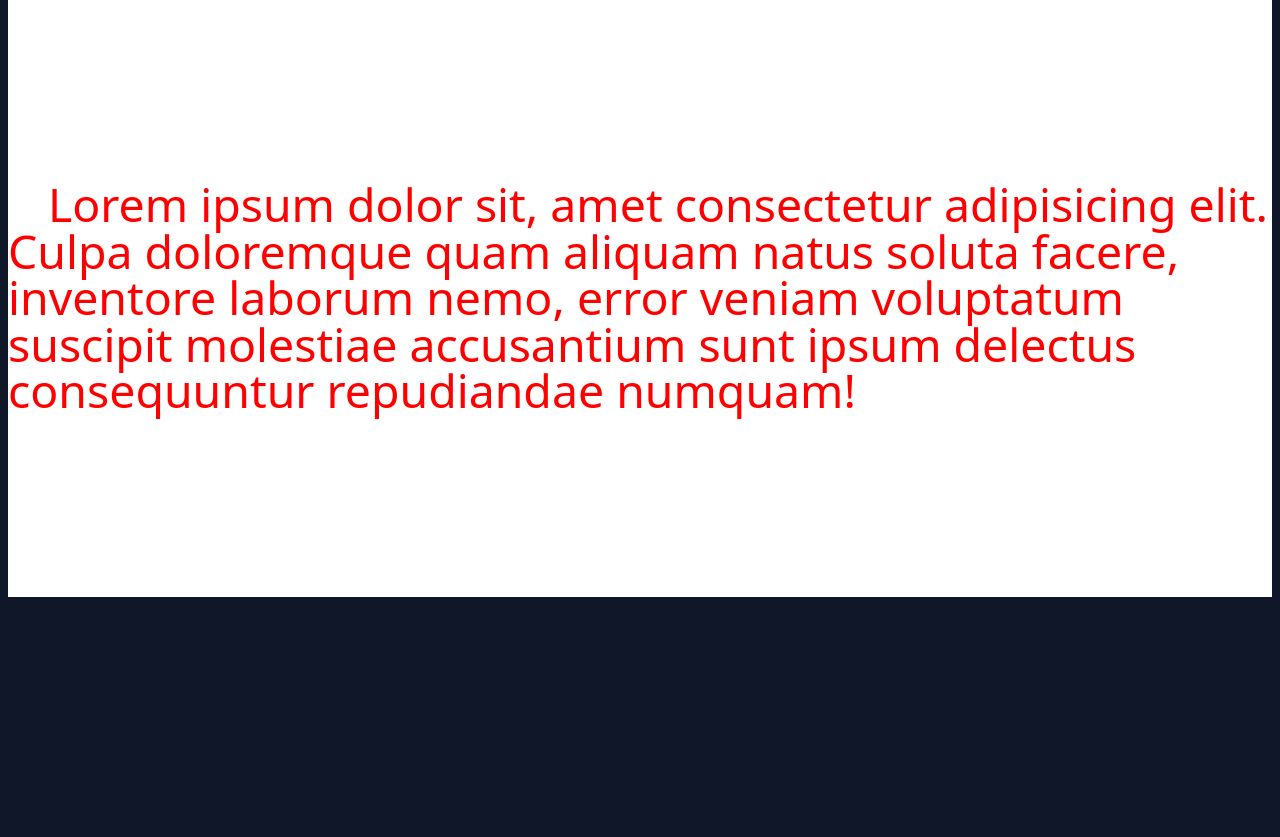
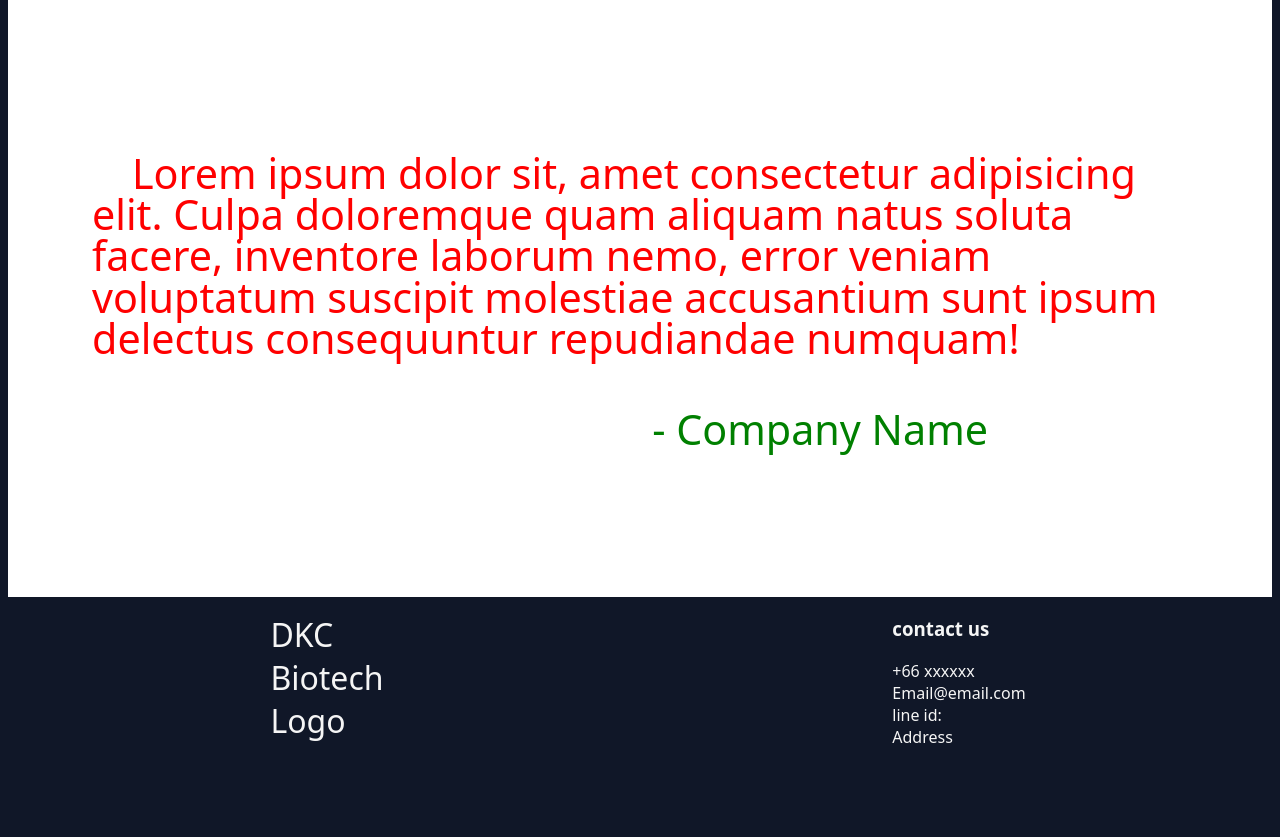
Before and after one commit to ck-js/DKC-Biotech-test, a plain HTML site: page index.html in a window 1280 px wide. Shown: the part 3618-4455 px from the top of the page. Before the commit the page ends 4215 px from the top, so only its background shows below. Drawn offline with Linux system fonts and the light colour scheme.

Commit message:
Add footer section and layout split into two sections and dummy content

```diff
--- a/index.html
+++ b/index.html
@@ -137,19 +137,32 @@ commercial and household use.    </p>
 
 <section class="section-5-container">
     <div class="quote-container">
-        <blockquote>Lorem ipsum dolor sit, amet consectetur adipisicing elit. Culpa doloremque quam aliquam natus soluta facere, inventore laborum nemo, error veniam voluptatum suscipit molestiae accusantium sunt ipsum delectus consequuntur repudiandae numquam!</blockquote>
+        <blockquote>Lorem ipsum dolor sit, amet consectetur adipisicing elit. Culpa doloremque quam aliquam natus soluta facere, inventore laborum nemo, error veniam voluptatum suscipit molestiae accusantium sunt ipsum delectus consequuntur repudiandae numquam!
+            <footer>- Company Name</footer>
+        </blockquote>
     </div>
 </section>
 
 
 
-
-
 </main>
 
+<footer>
+    <div class="footer-container">
+        <div class="footer-logo-container">
+            <div class="footer-logo">DKC <br>Biotech<br> Logo</div>
+        </div>
 
+        <div class="footer-contact-us">
+<h3>contact us</h3>
+<div>+66 xxxxxx</div>
+<div>Email@email.com</div>
+<div>line id: </div>
+<div>Address</div>
+        </div>
 
-
+    </div>
+</footer>
 
 
 
--- a/style.css
+++ b/style.css
@@ -222,11 +222,45 @@ padding: 5px 40px ;
 
 }
 
+.quote-container {
+    padding-left: calc(5vw + 20px);
+    padding-right: calc(5vw + 20px);
+}
+
 .quote-container blockquote {
     color: red;
-    font-size: calc(1.3rem + 2vw);
+    font-size: calc(1.3rem + 1.6vw);
 width: 35ch;
 display: inline;
 line-height: 1;
 
 }
+.quote-container footer {
+color: green;
+text-align: right;
+position: relative;
+top: 50px;
+right: 200px;
+
+
+}
+
+.footer-container {
+    height: 15rem;
+    display: flex;
+justify-content: space-around;
+
+}
+
+.footer-logo-container {
+    /* border: 3px solid white; */
+
+}
+
+.footer-logo {
+font-size: 2rem;
+/* position: relative;
+top: 1em; */
+padding: 0.5em;
+
+}
```
